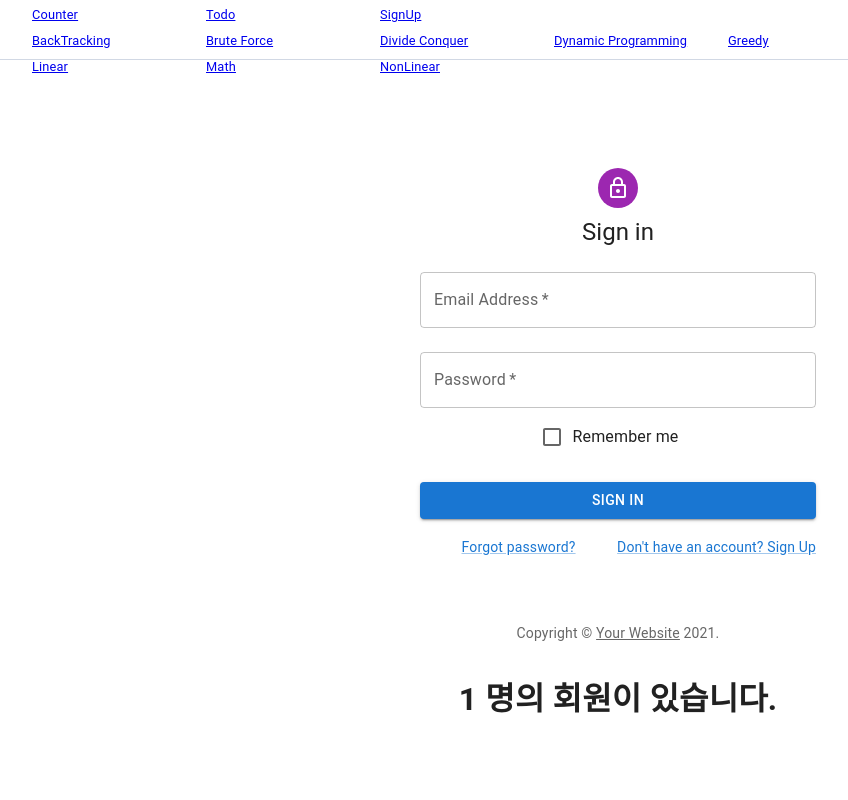
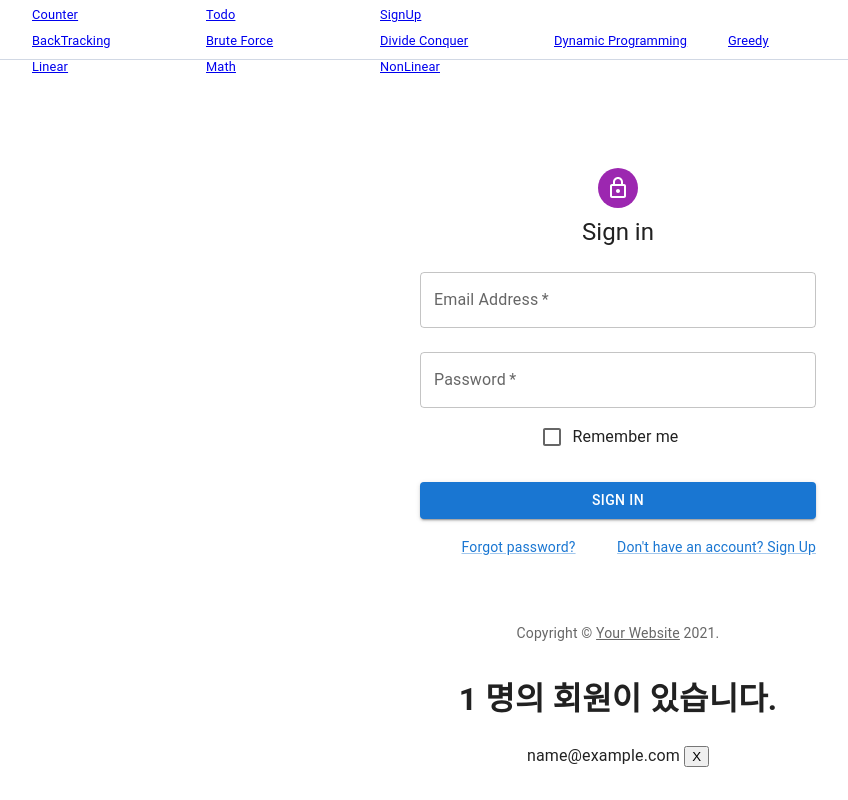
Before and after one commit to lmn165/cofin-django-react-algorithm, a React (Create React App) app in the folder frontend/: page /signup in a window 1280 px wide. Both pictures are taken after typing "name@example.com", "Sample123" into the empty fields and a click on the button "SIGN IN". Shown: the whole page, without its empty margins (22-870 px from the left). Built offline with nearby package versions, Linux system fonts and the light colour scheme.

Commit message:
Sept 29 delete with Redux (Users)

```diff
--- a/frontend/src/common/components/UserList.js
+++ b/frontend/src/common/components/UserList.js
@@ -1,11 +1,21 @@
 import React from "react";
-import { useSelector } from "react-redux";
+import { useDispatch, useSelector } from "react-redux";
+import { deleteUserAction } from "reducers/user.reducer";
 
 export default function UserList() {
     const users = useSelector( state => state.userReducer.users)
+    const dispatch = useDispatch()
+    const deleteUser = email => dispatch(deleteUserAction(email))
 
     return(<>
         {users.length === 0 && (<h1>지금은 등록된 회원이 없습니다.</h1>) }
         {users.length !== 0 && (<h1>{users.length} 명의 회원이 있습니다.</h1>)}
+
+        {users.length !== 0 && users.map(
+            user => (<div key={user.email}>
+                <span>{user.email}</span>&nbsp;
+            <button onClick={deleteUser.bind(null, user.email)}>X</button>
+            </div>)
+        )}
     </>)
 }
--- a/frontend/src/reducers/user.reducer.js
+++ b/frontend/src/reducers/user.reducer.js
@@ -1,8 +1,10 @@
 const initialState = {users:[], user:{}}
 export const addUserAction = user => ({type: "ADD_USER", payload: user})
+export const deleteUserAction = userEmail => ({type: "DELETE_USER", payload: userEmail})
 const userReducer = (state = initialState, action) => {
     switch(action.type){
         case "ADD_USER": return {...state, users:[...state.users, action.payload]}
+        case "DELETE_USER": return {...state, users:state.users.filter(user => user.email !== action.payload)}
         default: return state
     }
 }
```
